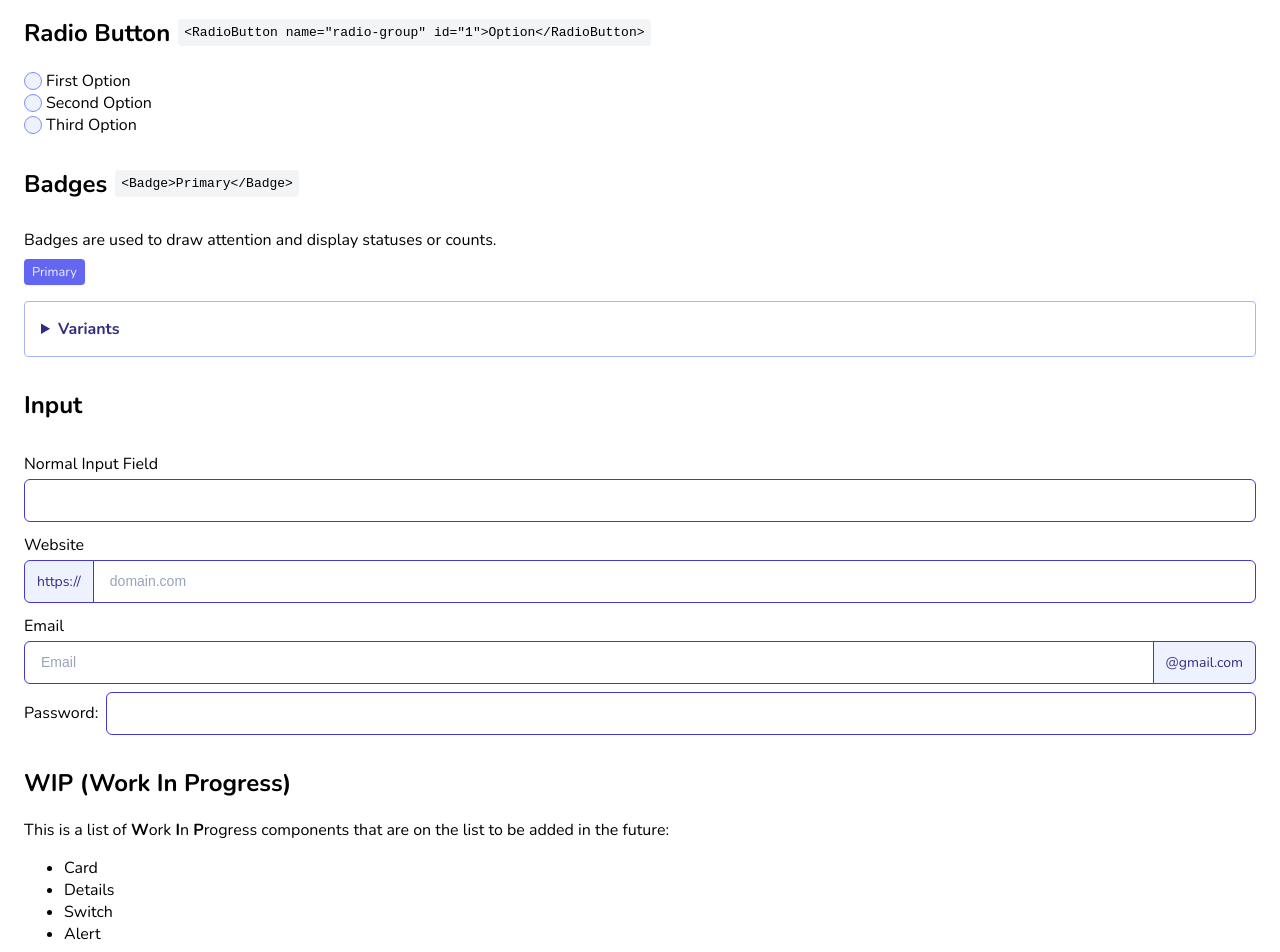
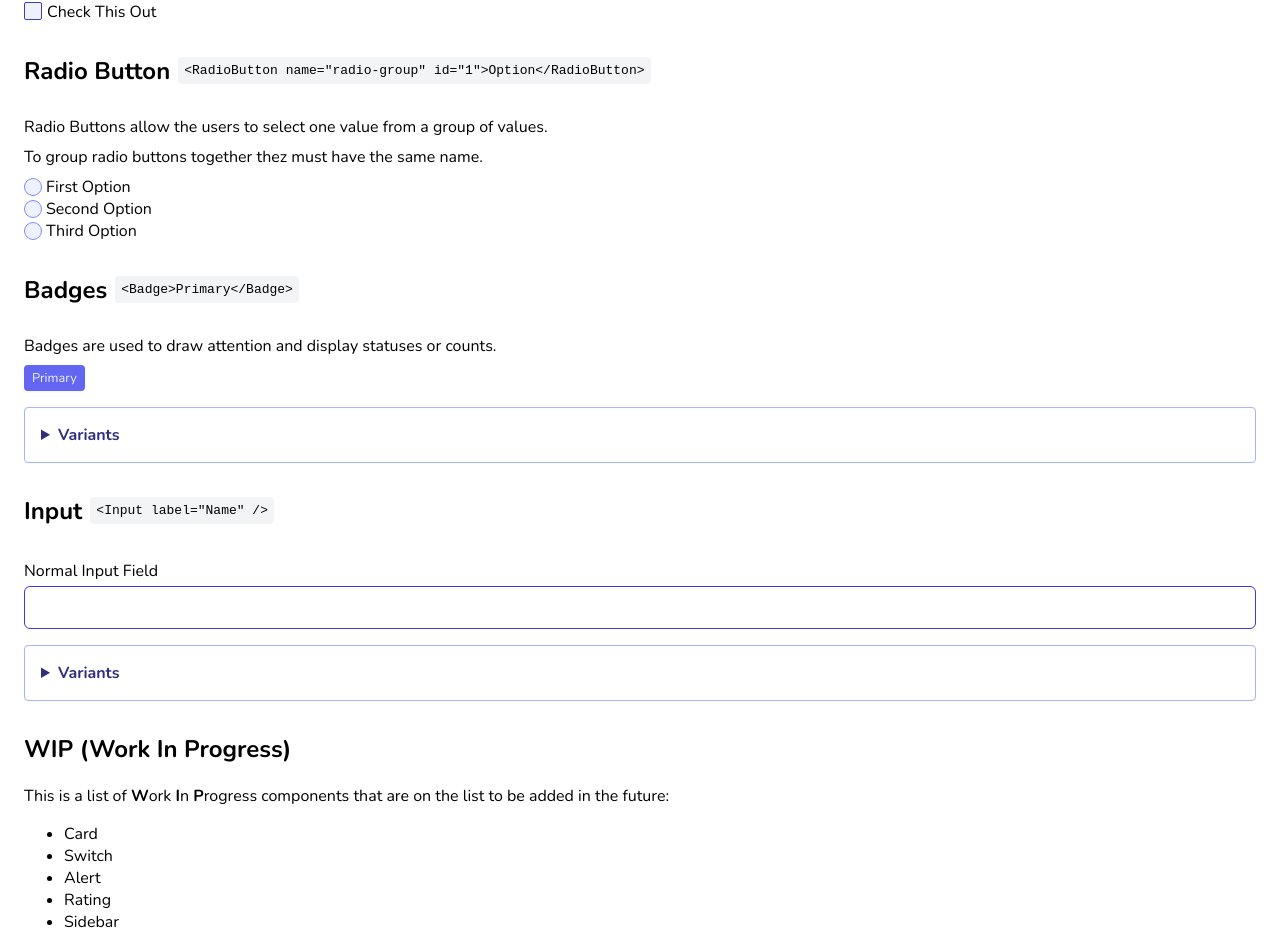
Before and after one commit to Ix76y/pluto, a SvelteKit app: page / in a window 1280 px wide. Shown: the part 1080-2032 px from the top of the page. Built offline with nearby package versions, Linux system fonts and the light colour scheme.

Commit message:
Page improvements

```diff
--- a/src/routes/+page.svelte
+++ b/src/routes/+page.svelte
@@ -80,12 +80,15 @@
     <h2>Checkbox</h2>
     <code>&lt;CheckBox&gt;Check This Out&lt;/CheckBox&gt;</code>
   </div>
+  <p>Checkboxes allow users to toggle specific values.</p>
   <CheckBox>Check This Out</CheckBox>
 
   <div class="flex-container">
     <h2>Radio Button</h2>
     <code>&lt;RadioButton name="radio-group" id="1"&gt;Option&lt;/RadioButton&gt;</code>
   </div>
+  <p>Radio Buttons allow the users to select one value from a group of values.</p>
+  <p>To group radio buttons together thez must have the same name. </p>
   <form action="">
     <RadioButton name="radio-group" id="1">First Option</RadioButton>
     <RadioButton name="radio-group" id="2">Second Option</RadioButton>
@@ -118,20 +121,39 @@
     </Details>
   </div>
 
-  <h2>Input</h2>
+  <div class="flex-container">
+    <h2>Input</h2>
+    <code>&lt;Input label="Name" /&gt;</code>
+  </div>
   <Input label="Normal Input Field"/>
-  <Input label="Website" prefix="https://" placeholder="domain.com"/>
-  <Input label="Email" suffix="@gmail.com" placeholder="Email"/>
-  <Input label="Password:" labelPosition="left" inputType="password"/>
-
+  <div style="margin-top: 16px;">
+    <Details summary="Variants">
+      <p>Input components can be customised in multiple diffent ways:</p>
+      <div class="" style="margin-top: 16px;">
+        <Input label="Website" prefix="https://" placeholder="domain.com"/>
+        <br>
+        <code>&lt;Input label="Website" prefix="https://" placeholder="domain.com"/&gt;</code>
+        <br><br>
+        <Input label="Email" suffix="@gmail.com" placeholder="Email"/>
+        <br>
+        <code>&lt;Input label="Email" suffix="@gmail.com" placeholder="Email"/&gt;</code>
+        <br><br>
+        <Input label="Password:" labelPosition="left" inputType="password"/>
+        <br>
+        <code>&lt;Input label="Password:" labelPosition="left" inputType="password"/&gt;</code>
+        <br>
+      </div>
+    </Details>
+  </div>
 
   <h2>WIP (Work In Progress)</h2>
   <p>This is a list of <strong>W</strong>ork <strong>I</strong>n <strong>P</strong>rogress components that are on the list to be added in the future:</p>
   <ul>
       <li>Card</li>
-      <li>Details</li>
       <li>Switch</li>
       <li>Alert</li>
+      <li>Rating</li>
+      <li>Sidebar</li>
   </ul>
 </div>
 
```
Also changed, not shown: src/stories/Introduction.mdx (+0 -1 lines).
